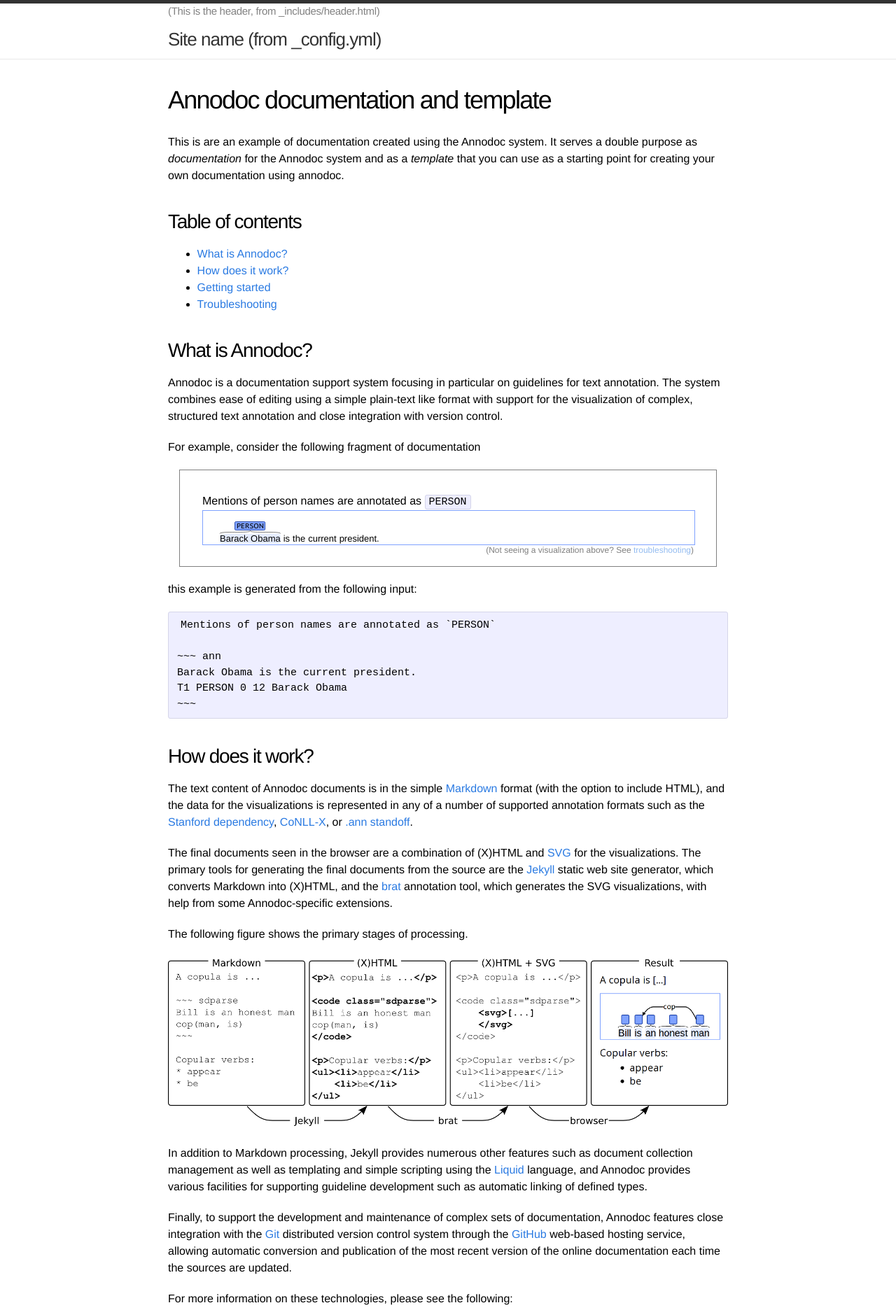
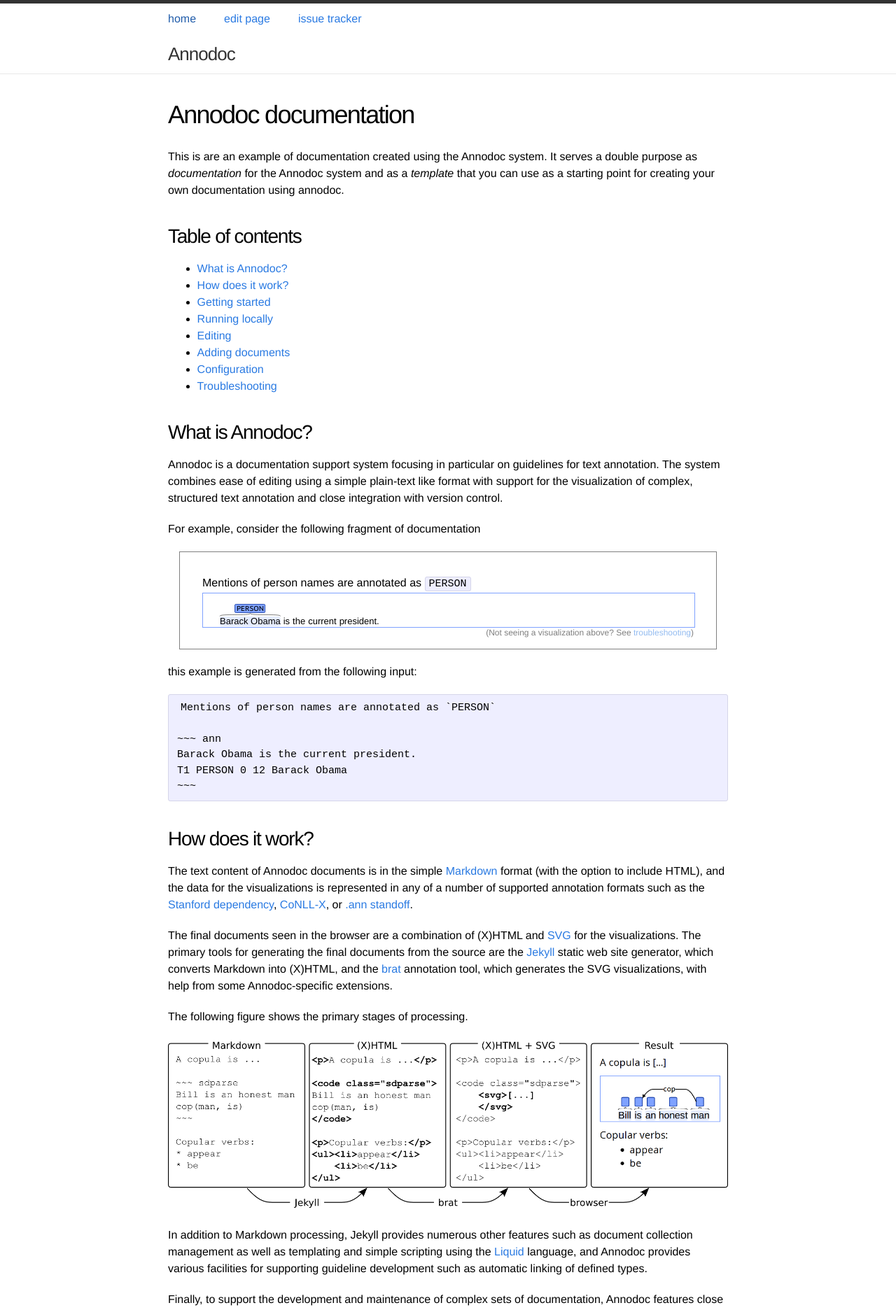
Before and after one commit to spyysalo/annodoc, a Jekyll site: the page built from index.md, in a window 1280 px wide. Shown: the top 1872 px of the page at 70% size. Built offline with Jekyll 4.4.1, drawn with Linux system fonts in a browser that asks for light colours; some of the changed text lies outside the part shown.

Commit message:
tweaking

```diff
--- a/_config.yml
+++ b/_config.yml
@@ -4,15 +4,17 @@ source: .
 destination: ./_site
 markdown: kramdown
 permalinks: pretty
-safe:         true
+safe: true
 markdown_ext: md
 
 ##############################################################################
 
 # Site settings
 
-name: Site name (from _config.yml)
-baseurl: ""
+name: Annodoc
+homeurl: ""
+editurl: "https://github.com/spyysalo/annodoc/edit/pages-source"
+issueurl: "https://github.com/spyysalo/annodoc/issues"
 
 ##############################################################################
 
@@ -21,5 +23,3 @@ baseurl: ""
 collections:
   type:
     output: true
-  relation:
-    output: true
--- a/_includes/head.html
+++ b/_includes/head.html
@@ -7,7 +7,7 @@
     <meta name="viewport" content="width=device-width">
     <!-- <meta name="description" content="description here"> -->
     <link rel="root" href="{{ relative }}"/> <!-- for JS -->
-    <link rel="canonical" href="{{ page.url | replace:'index.html','' | prepend: site.baseurl }}">
+    <link rel="canonical" href="{{ page.url | replace:'index.html','' | prepend: site.homeurl }}">
 
     <!-- Custom CSS -->
     <link rel="stylesheet" href="{{ relative }}css/main.css">
--- a/_includes/header.html
+++ b/_includes/header.html
@@ -2,9 +2,11 @@
 
   <div class="wrap">
 
-    <p class="small-gray">(This is the header, from _includes/header.html)</p>
+    {% if site.homeurl %}<a class="topnav" href="{{ site.homeurl }}">home</a>{% endif %}
+    {% if site.editurl %}<a class="topnav" href="{{ site.editurl }}/{{ page.url | remove_first:'/' | replace: '.html', '.md' }}" target="#">edit page</a>{% endif %}
+    {% if site.issueurl %}<a class="topnav" href="{{ site.issueurl }}">issue tracker</a>{% endif %}
 
-    <a class="site-title" href="{{ site.baseurl }}">{{ site.name }}</a>
+    {% if site.name %}<span class="site-title">{{ site.name }}</span>{% endif %}
 
   </div>
 
--- a/css/main.css
+++ b/css/main.css
@@ -189,12 +189,12 @@ a:visited { color: #205caa; }
 }
 
 .entry-content h3 {
-  font-size: 24px;
+  font-size: 22px;
   letter-spacing: -1px;
 }
 
 .entry-content h4 {
-  font-size: 20px;
+  font-size: 18px;
   letter-spacing: -1px;
 }
 
@@ -489,3 +489,15 @@ div.documentation-example {
   margin:1em;
   padding:2em;
 }
+
+a.topnav  {
+  float: left;
+  margin-top: 10px;
+  margin-bottom: 10px;
+  margin-left: 0px;
+  margin-right: 40px;
+}
+
+span.site-title {
+  clear: both;
+}
--- a/index.md
+++ b/index.md
@@ -1,6 +1,6 @@
 ---
 layout: entry
-title: Annodoc documentation and template
+title: Annodoc documentation
 ---
 
 This is are an example of documentation created using the Annodoc
@@ -13,6 +13,10 @@ creating your own documentation using annodoc.
 * [What is Annodoc?](#what-is-annodoc)
 * [How does it work?](#how-does-it-work)
 * [Getting started](#getting-started)
+* [Running locally](#running-locally)
+* [Editing](#editing)
+* [Adding documents](#adding-documents)
+* [Configuration](#basic-configuration)
 * [Troubleshooting](#troubleshooting)
 
 ## What is Annodoc?
@@ -93,7 +97,30 @@ For more information on these technologies, please see the following:
 
 ## Getting started
 
-This is a dog.
+First, you need to get a copy of the Annodoc system. If you don't have
+one already, head over to the [Annodoc repository] and download, clone
+or fork the repository. TODO
+
+## Running locally
+
+**Please note**: the Annodoc system has been developed and tested in a
+linux environment and has so far not been specifically tested on
+Windows.  We strongly recommend a Unix or workalike system (OSX or
+linux) for running the system locally.
+
+For running Annodoc locally, you will need to have a recent version of
+[Jekyll]. In particular, version 2.0 or greater is required for
+[collection](#collections) features.
+
+## Editing
+
+Please note that for the "edit page" link to work, you will need to
+set the value of the `editurl` variable in `_config.yml` (see
+[configuration](#configuration)).
+
+## Adding documents
+
+
 
 ## Collections
 
@@ -106,7 +133,51 @@ find the source documents in the `_type` directory.
 {% endfor %}
 </ul>
 
+## Configuration
+
+Different aspects of the way a set of documentation is presented are
+controlled by various configuration files and settings. The following
+are the most important.
+
+* `_config.yml`
+
+The Jekyll top-level configuration file `_config.yml` controls many
+aspects of the conversion of the source documents into the final site
+as well as how Jekyll serves the site. This file also configures the
+[collections](#collections) that are defined for the documentation.
+Full documentation for `_config.yml` is available from
+<http://jekyllrb.com/docs/configuration/>.
+
+* `_includes/header.html`, `_includes/footer.html`
+
+These HTML files are automatically attached to every page on the site.
+Edit the HTML content of these two files to customize the look of the
+documentation, add navigation, etc. These files are standard HTML.
+
+* `css/main.css`, `css/style-vis.css`
+
+The [CSS] files found in the `css` subdirectory control the style
+(look) of the main documentation (`main.css`) and the visualizations
+(`style-vis.css`). It is not necessary to modify these in basic
+usage. If changes to the style of the documentation pages or the
+visualization are needed, please refer to e.g.
+<http://www.w3.org/Style/CSS/Overview.en.html> for more information.
+
+* `lib/local/config.js`
+
+This JavaScript file holds the configuration for the [brat]
+visualization component. The configuration specifies, for example, the
+colors, labels, label abbreviations, and line styles to use for
+visualizing various categories of annotation. For documentation on the
+contents and syntax of this file, refer to
+<http://brat.nlplab.org/configuration.html>.
+
 ## Troubleshooting
+
+The following sections provide instructions for troubleshooting
+various possible issues with the system.
+
+### Troubleshooting: basic visualization
 
 Are the annotation visualizations working? To check, see if the following
 visualization and image look (broadly) similar.
@@ -138,6 +209,19 @@ shown), then try the following:
 
 * Report the issue to the developers: email `sampo.pyysalo@gmail.com`
 
+### Troubleshooting: local usage
+
+If you are having trouble running the system locally, please check
+the following:
+
+* Check that you have a recent version of Jekyll by running `jekyll -v`.
+  Version 2.0 or greater is recommended.
+
+Some debian-based linux distributions are currently shipping a dated
+version of Jekyll. If you are using such a system, you may wish to
+consider using `gem` instead of `apt-get` to install Jekyll (see e.g.
+<http://jekyllrb.com/docs/installation/#install-with-rubygems>).
+
 [Markdown]: http://daringfireball.net/projects/markdown/
 [Stanford dependency]: http://nlp.stanford.edu/software/stanford-dependencies.shtml
 [CoNLL-X]: http://ilk.uvt.nl/conll/#dataformat
@@ -148,3 +232,5 @@ shown), then try the following:
 [Liquid]: http://wiki.shopify.com/Liquid
 [Git]: http://git-scm.com
 [GitHub]: http://github.com
+[Annodoc repository]: https://github.com/spyysalo/annodoc
+[CSS]: http://en.wikipedia.org/wiki/Cascading_Style_Sheets
```
